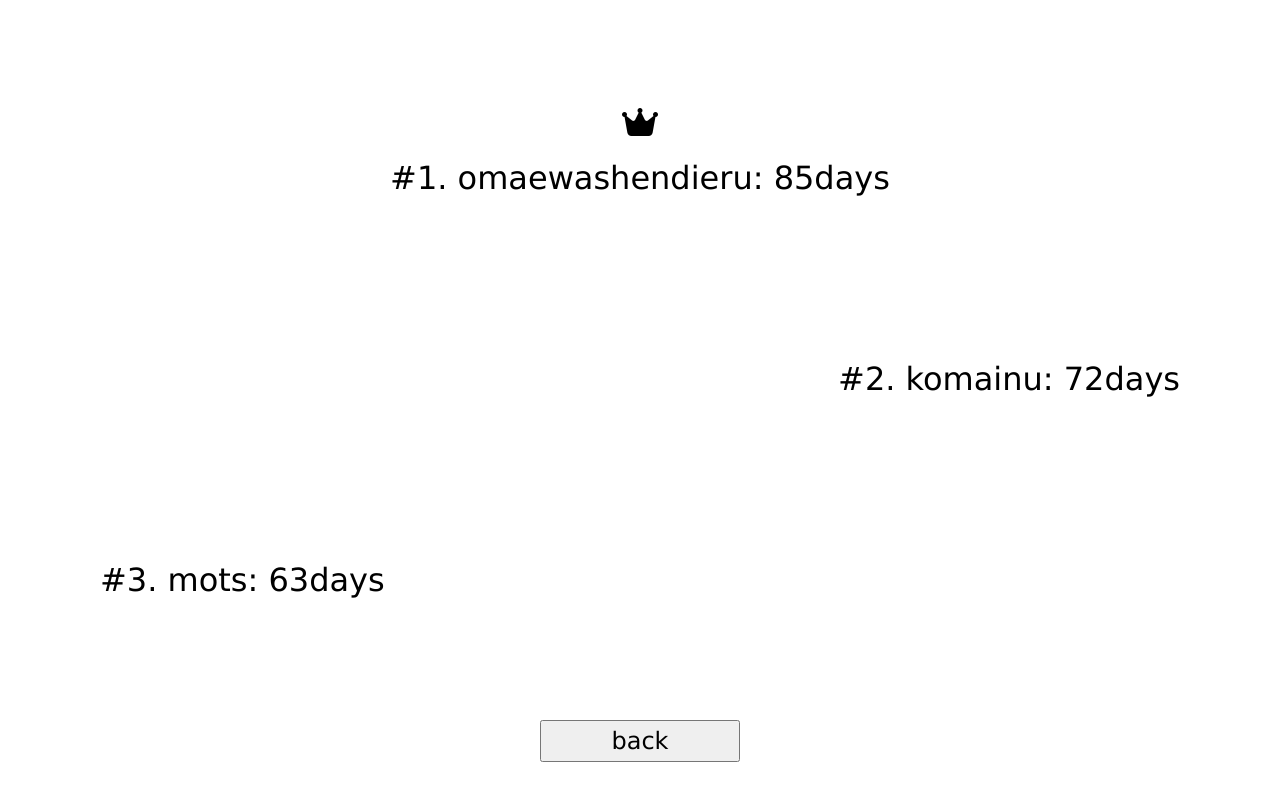
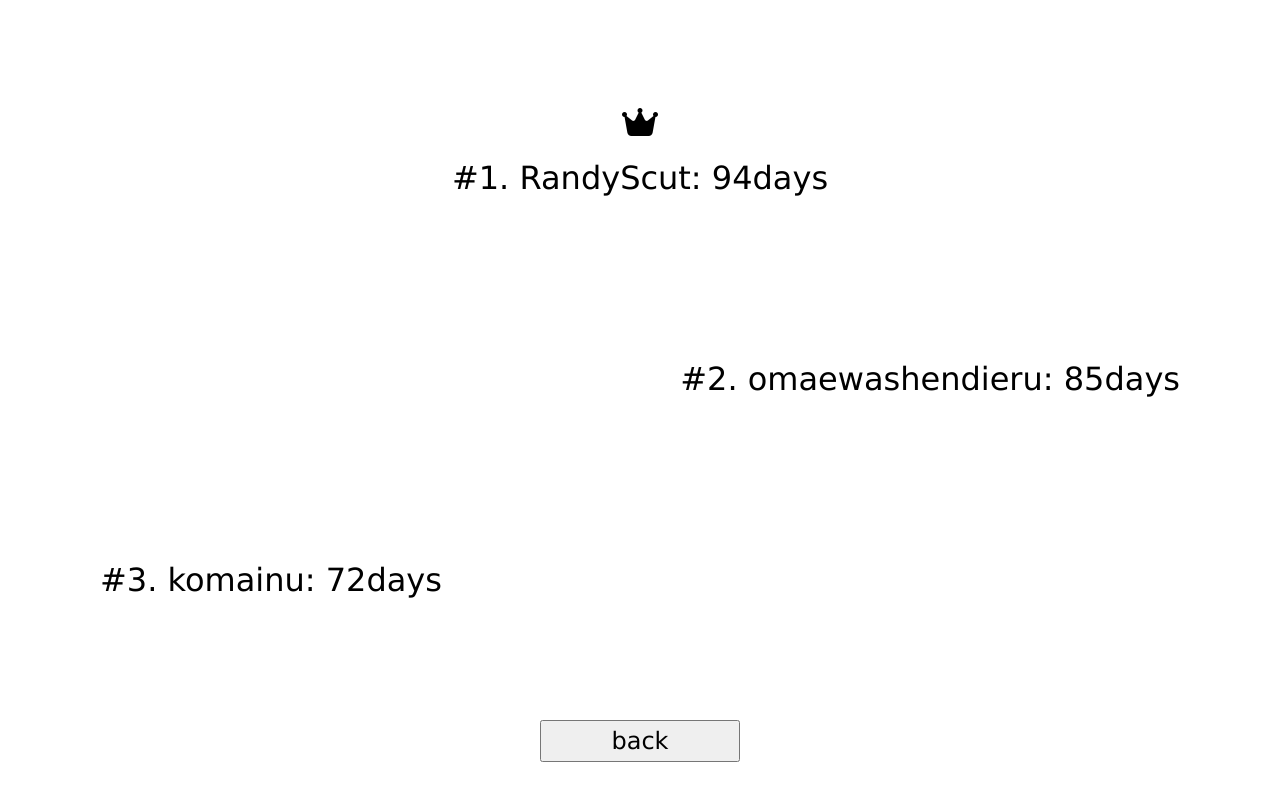
Before and after one commit to potojs/Survive2D, a website: page public/leaderboard.html in a window 1280 px wide. Drawn offline with Linux system fonts and the light colour scheme.

Commit message:
leaderboard

```diff
--- a/public/leaderboard.html
+++ b/public/leaderboard.html
@@ -18,13 +18,13 @@
                 <div class="crown">
                     <i class="fas fa-crown"></i>
                 </div>
-                <p>#1. omaewashendieru: 85days</p>
+                <p>#1. RandyScut: 94days</p>
             </li>
             <li class="rank rank-2">
-                <p>#2. komainu: 72days</p>
+                <p>#2. omaewashendieru: 85days</p>
             </li>
             <li class="rank rank-3">
-                <p>#3. mots: 63days</p>
+                <p>#3. komainu: 72days</p>
             </li>
         </ul>
         <button class="back-btn"><a href="./index.html">back</a></button>
```
